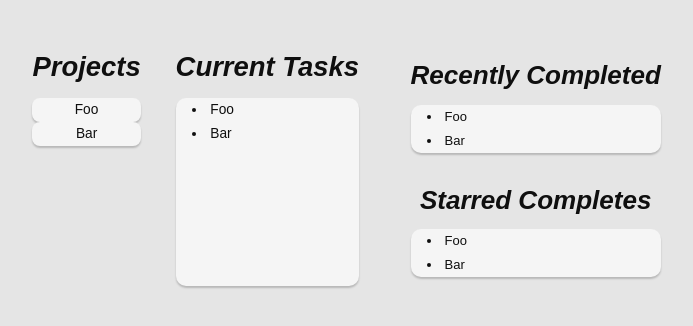
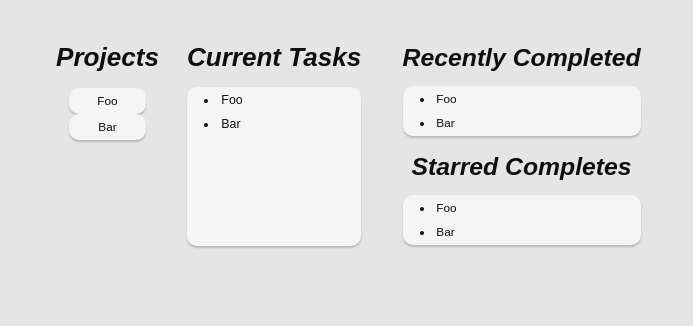
Before and after one commit to npetrangelo/task-tool, a Vue app: page / in a window 1280 px wide. Shown: the top 326 px of the page, without its empty margins (285-978 px from the left). Built offline with nearby package versions, Linux system fonts and the light colour scheme.

Commit message:
Fixed padding and border radius issues

```diff
--- a/src/App.vue
+++ b/src/App.vue
@@ -20,6 +20,20 @@ import Starred from './components/Starred.vue';
     </div>
 </template>
 
+<style>
+div {
+    border-radius: 10px;
+    border: 1px solid transparent;
+    /* border-color: #249b73; */
+    padding: 0em 1.0em;
+    font-size: 0.95em;
+    font-weight: 500;
+    font-family: Arial, Helvetica, sans-serif;
+    color: #0f0f0f;
+    transition: border-color 0.25s;
+}
+</style>
+
 <style scoped>
 .logo.vite:hover {
   filter: drop-shadow(0 0 2em #747bff);
@@ -28,17 +42,4 @@ import Starred from './components/Starred.vue';
 .logo.vue:hover {
   filter: drop-shadow(0 0 2em #249b73);
 }
-
-div {
-    border-radius: 8px;
-    border: 1px solid transparent;
-    /* border-color: #249b73; */
-    border-radius: 8px;
-    padding: 0.6em 1.2em;
-    font-size: 0.95em;
-    font-weight: 500;
-    font-family: Arial, Helvetica, sans-serif;
-    color: #0f0f0f;
-    transition: border-color 0.25s;
-}
 </style>
--- a/src/components/Current.vue
+++ b/src/components/Current.vue
@@ -16,7 +16,6 @@ const tasks = ref([{ message: 'Foo' }, { message: 'Bar' }]);
 
 <style>
 .tasks {
-    border-radius: 10px;
     box-shadow: 0 2px 2px rgba(0, 0, 0, 0.2);
     text-align: left;
     padding-left: 2vh;
--- a/src/components/Projects.vue
+++ b/src/components/Projects.vue
@@ -16,7 +16,6 @@ const items = ref([{ message: 'Foo' }, { message: 'Bar' }]);
 
 <style>
 .project {
-    border-radius: 8px;
     box-shadow: 0 2px 2px rgba(0, 0, 0, 0.2);
 }
 </style>
--- a/src/styles.css
+++ b/src/styles.css
@@ -16,7 +16,7 @@
 
 .container {
   margin: 0;
-  padding-top: 10vh;
+  padding: 2vh;
   display: flex;
   flex-direction: column;
   justify-content: center;
```
